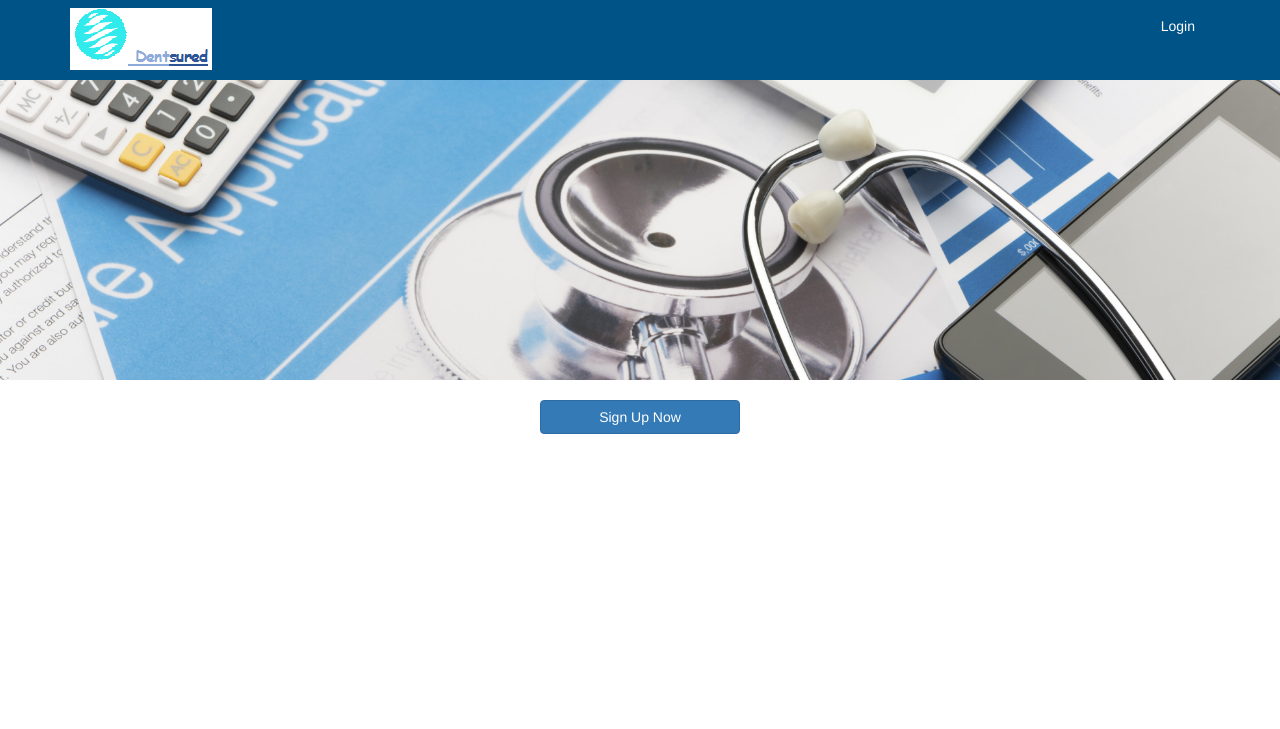
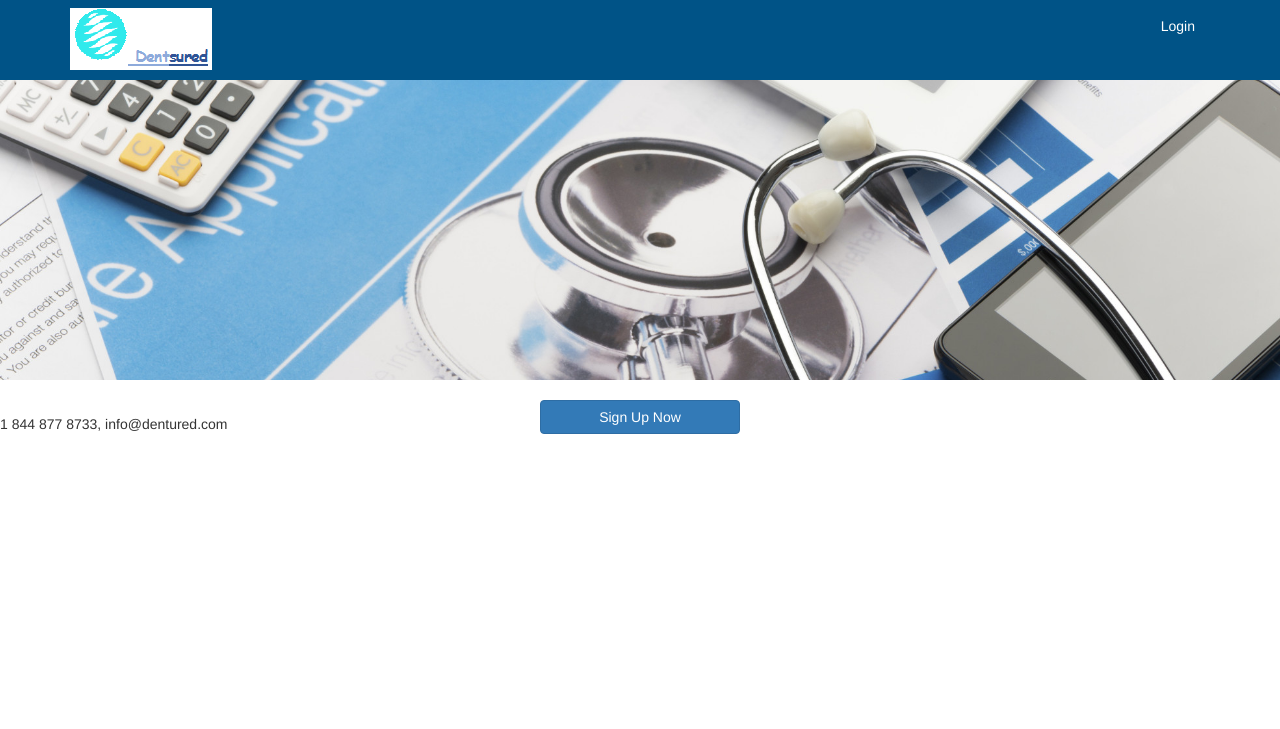
Before and after one commit to NaynaBI/medi_insurance, a Rails app: page / in a window 1280 px wide. Shown: the top 729 px of the page. Run offline with Rails 7, Linux system fonts and the light colour scheme; style sheets or scripts are compiled from the project's sources; parts of the project's set-up code (start-up, migrations or seed data) failed here and were passed over; some libraries are stand-ins or nearby versions.

Commit message:
Update application.html.erb

```diff
--- a/app/views/layouts/application.html.erb
+++ b/app/views/layouts/application.html.erb
@@ -16,5 +16,6 @@
   <div class="container">
     <%= yield %>
   </div>
+  1 844 877 8733, info@dentured.com
 </body>
 </html>
```
